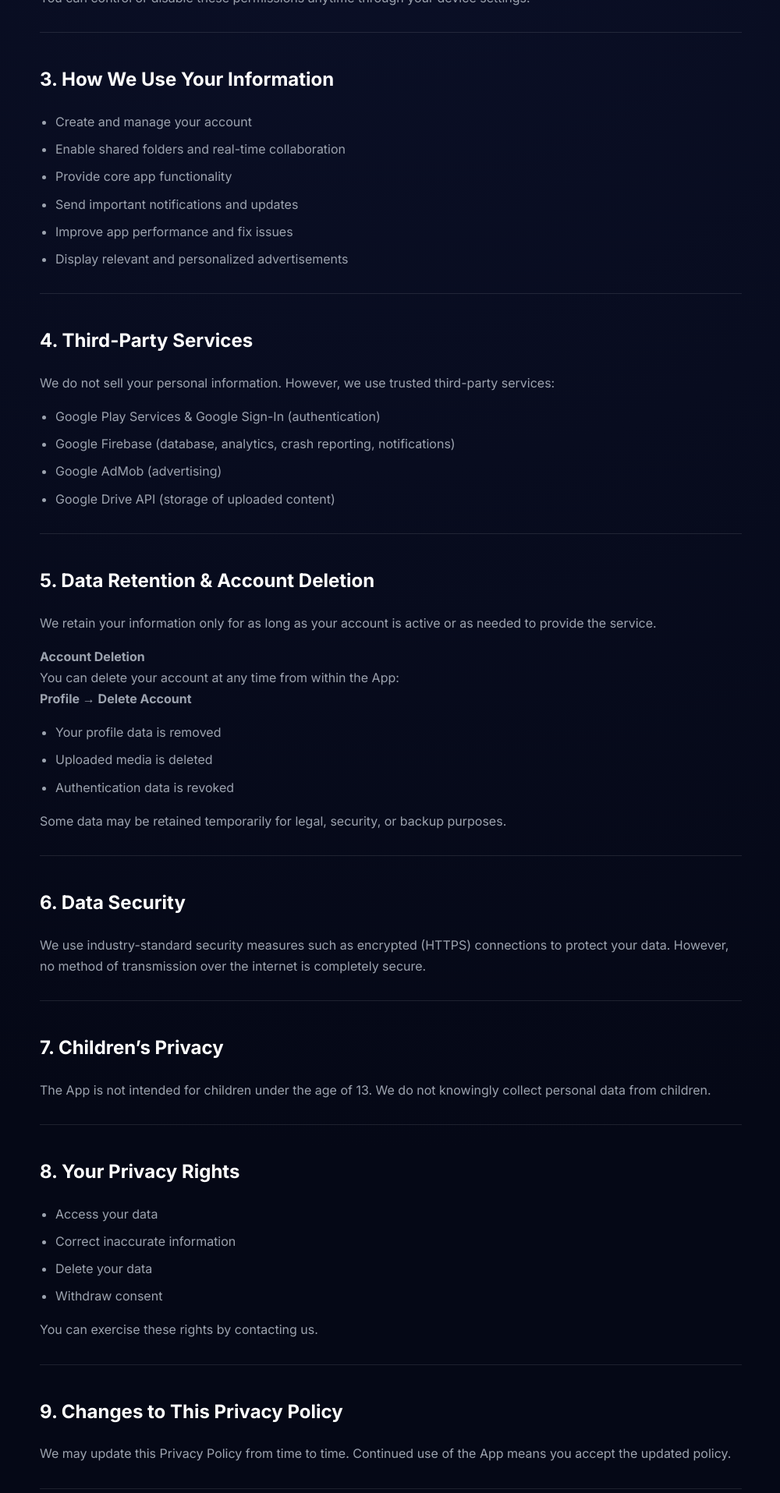
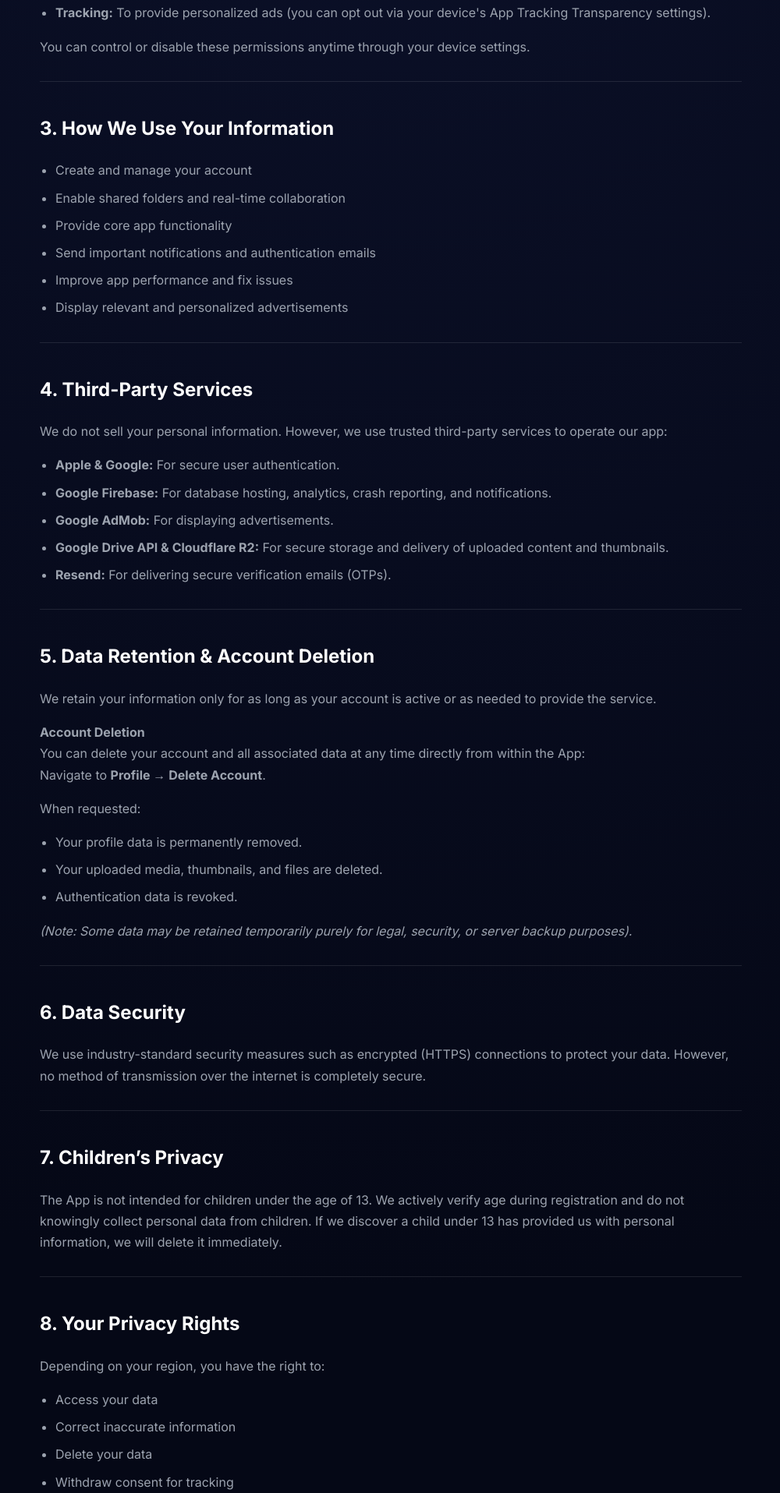
Before and after one commit to twinventuresdb-cell/iPicWebsite, a plain HTML site: page privacy.html in a window 1280 px wide. Shown: the part 882-2797 px from the top of the page at 78% size, without its empty margins (139-1139 px from the left). Drawn offline with Linux system fonts and the light colour scheme.

Commit message:
Update privacy.html

```diff
--- a/privacy.html
+++ b/privacy.html
@@ -69,7 +69,7 @@ a {
 <div class="container">
 
 <h1>Privacy Policy for iPic</h1>
-<p><strong>Effective Date: April 2026</strong></p>
+<p><strong>Effective Date: May 2024</strong></p>
 
 <p>
 Twin Ventures ("we," "our," or "us") operates the iPic mobile application (the "App").
@@ -85,7 +85,7 @@ By using the App, you agree to the collection and use of information in accordan
 <h2>1. Information We Collect</h2>
 
 <p><strong>Personal Information</strong><br>
-When you sign in using Google, we collect your name, email address, and profile picture.</p>
+When you create an account using Email, Google, or Apple, we collect your name, email address, profile picture, and your Date of Birth (strictly to verify age requirements).</p>
 
 <p><strong>User-Generated Content</strong><br>
 We collect the photos, videos, and text content that you upload or share within the App.</p>
@@ -100,6 +100,7 @@ We automatically collect certain information such as your device type, operating
 <ul>
   <li><strong>Camera & Photo Library:</strong> To capture, upload, and save photos and videos.</li>
   <li><strong>Notifications:</strong> To notify you about trip activity, invitations, and updates.</li>
+  <li><strong>Tracking:</strong> To provide personalized ads (you can opt out via your device's App Tracking Transparency settings).</li>
 </ul>
 
 <p>You can control or disable these permissions anytime through your device settings.</p>
@@ -112,7 +113,7 @@ We automatically collect certain information such as your device type, operating
   <li>Create and manage your account</li>
   <li>Enable shared folders and real-time collaboration</li>
   <li>Provide core app functionality</li>
-  <li>Send important notifications and updates</li>
+  <li>Send important notifications and authentication emails</li>
   <li>Improve app performance and fix issues</li>
   <li>Display relevant and personalized advertisements</li>
 </ul>
@@ -121,13 +122,14 @@ We automatically collect certain information such as your device type, operating
 
 <h2>4. Third-Party Services</h2>
 
-<p>We do not sell your personal information. However, we use trusted third-party services:</p>
+<p>We do not sell your personal information. However, we use trusted third-party services to operate our app:</p>
 
 <ul>
-  <li>Google Play Services & Google Sign-In (authentication)</li>
-  <li>Google Firebase (database, analytics, crash reporting, notifications)</li>
-  <li>Google AdMob (advertising)</li>
-  <li>Google Drive API (storage of uploaded content)</li>
+  <li><strong>Apple & Google:</strong> For secure user authentication.</li>
+  <li><strong>Google Firebase:</strong> For database hosting, analytics, crash reporting, and notifications.</li>
+  <li><strong>Google AdMob:</strong> For displaying advertisements.</li>
+  <li><strong>Google Drive API & Cloudflare R2:</strong> For secure storage and delivery of uploaded content and thumbnails.</li>
+  <li><strong>Resend:</strong> For delivering secure verification emails (OTPs).</li>
 </ul>
 
 <div class="divider"></div>
@@ -139,17 +141,18 @@ We retain your information only for as long as your account is active or as need
 </p>
 
 <p><strong>Account Deletion</strong><br>
-You can delete your account at any time from within the App:<br>
-<strong>Profile → Delete Account</strong>
+You can delete your account and all associated data at any time directly from within the App:<br>
+Navigate to <strong>Profile → Delete Account</strong>.
 </p>
 
+<p>When requested:</p>
 <ul>
-  <li>Your profile data is removed</li>
-  <li>Uploaded media is deleted</li>
-  <li>Authentication data is revoked</li>
+  <li>Your profile data is permanently removed.</li>
+  <li>Your uploaded media, thumbnails, and files are deleted.</li>
+  <li>Authentication data is revoked.</li>
 </ul>
 
-<p>Some data may be retained temporarily for legal, security, or backup purposes.</p>
+<p><em>(Note: Some data may be retained temporarily purely for legal, security, or server backup purposes).</em></p>
 
 <div class="divider"></div>
 
@@ -165,21 +168,22 @@ However, no method of transmission over the internet is completely secure.
 <h2>7. Children’s Privacy</h2>
 
 <p>
-The App is not intended for children under the age of 13. We do not knowingly collect personal data from children.
+The App is not intended for children under the age of 13. We actively verify age during registration and do not knowingly collect personal data from children. If we discover a child under 13 has provided us with personal information, we will delete it immediately.
 </p>
 
 <div class="divider"></div>
 
 <h2>8. Your Privacy Rights</h2>
 
+<p>Depending on your region, you have the right to:</p>
 <ul>
   <li>Access your data</li>
   <li>Correct inaccurate information</li>
   <li>Delete your data</li>
-  <li>Withdraw consent</li>
+  <li>Withdraw consent for tracking</li>
 </ul>
 
-<p>You can exercise these rights by contacting us.</p>
+<p>You can exercise these rights by using the in-app tools or contacting us directly.</p>
 
 <div class="divider"></div>
 
@@ -194,7 +198,7 @@ We may update this Privacy Policy from time to time. Continued use of the App me
 <h2>10. Contact Us</h2>
 
 <p>
-If you have any questions, contact us at:<br>
+If you have any questions about this Privacy Policy or your data, contact us at:<br>
 📧 <a href="mailto:twinventuresdb@gmail.com">twinventuresdb@gmail.com</a>
 </p>
 
```
